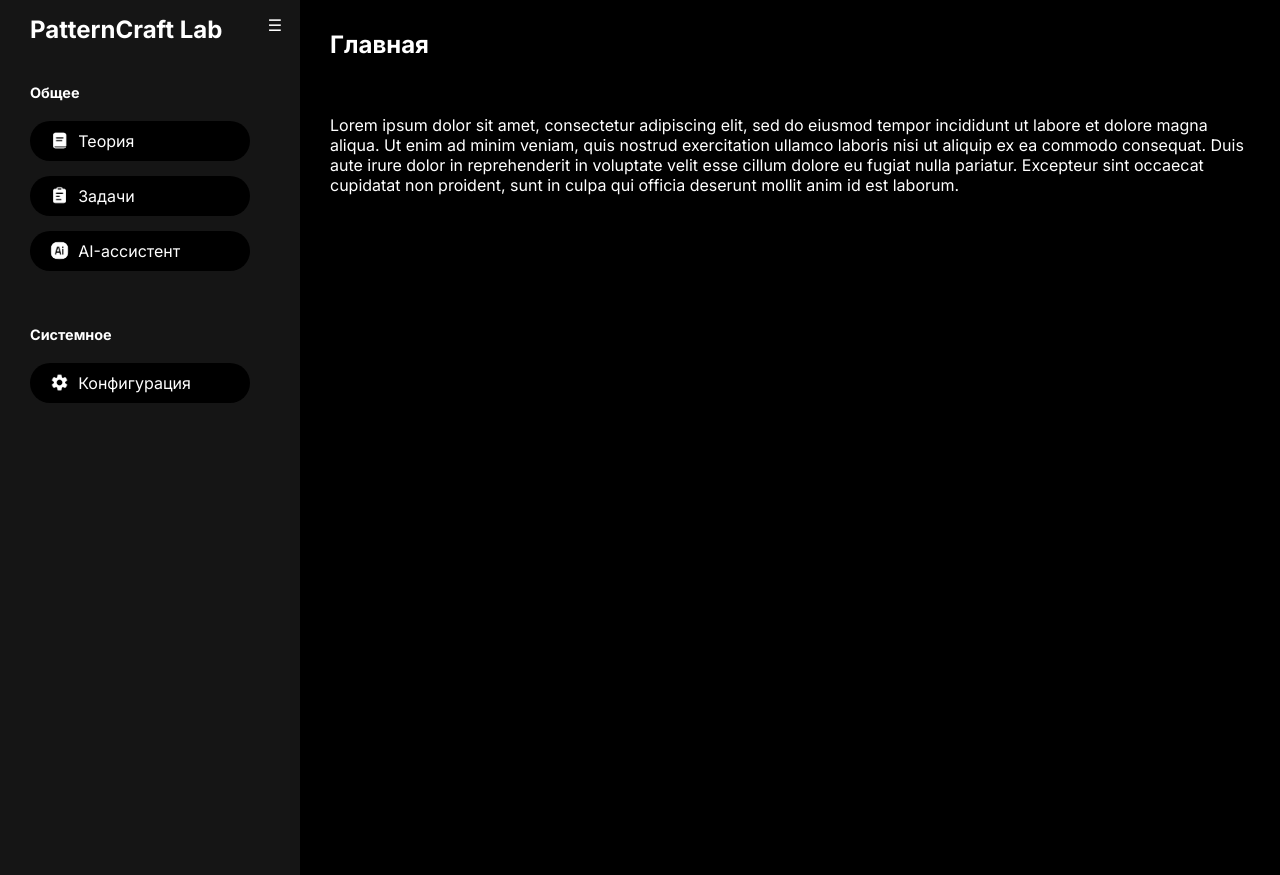
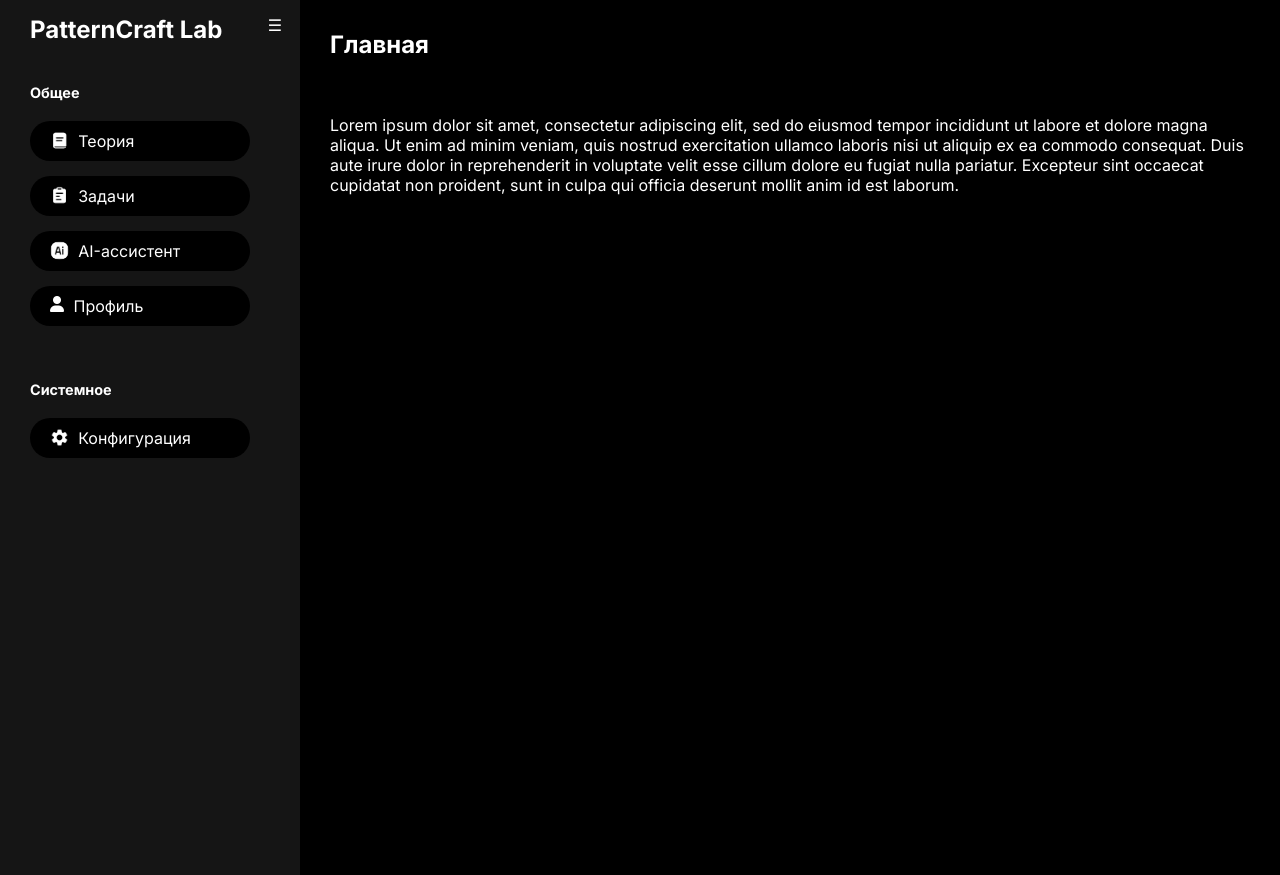
Before and after one commit to SnapD3v/PatternCraft-Lab, a Flask app: page / in a window 1280 px wide. Run offline with Flask 3, Linux system fonts and the light colour scheme.

Commit message:
feat: add profile button in the sidebar

```diff
--- a/app/static/css/style.css
+++ b/app/static/css/style.css
@@ -30,7 +30,6 @@ select.block-light {
 	background-position: right 15px center;
 	background-size: 12px;
 }
-
 
 .full-width {
 	width: 100%;
@@ -75,7 +74,8 @@ select.block-light {
 	margin-bottom: 15px;
 }
 
-.sidebar-content > a > img {
+.sidebar-content > a > img,
+.sidebar-content > a > i {
 	vertical-align: text-top;
 	height: 1.17em;
 	margin-right: 5px;
--- a/app/templates/base.html
+++ b/app/templates/base.html
@@ -29,8 +29,12 @@
 				<span>Задачи</span>
 			</a>
 			<a class="button" id="assistant-button">
-				<img src="/static/img/ai_icon.png" alt="" />
+				<img src="/static/img/ai_icon.png" alt="">
 				<span>AI-ассистент</span>
+			</a>
+			<a class="button" href="#">
+				<i class="fas fa-user"></i>
+				<span>Профиль</span>
 			</a>
 			<br><br>
 			<span class="small-text-size"><strong>Системное</strong></span>
```
